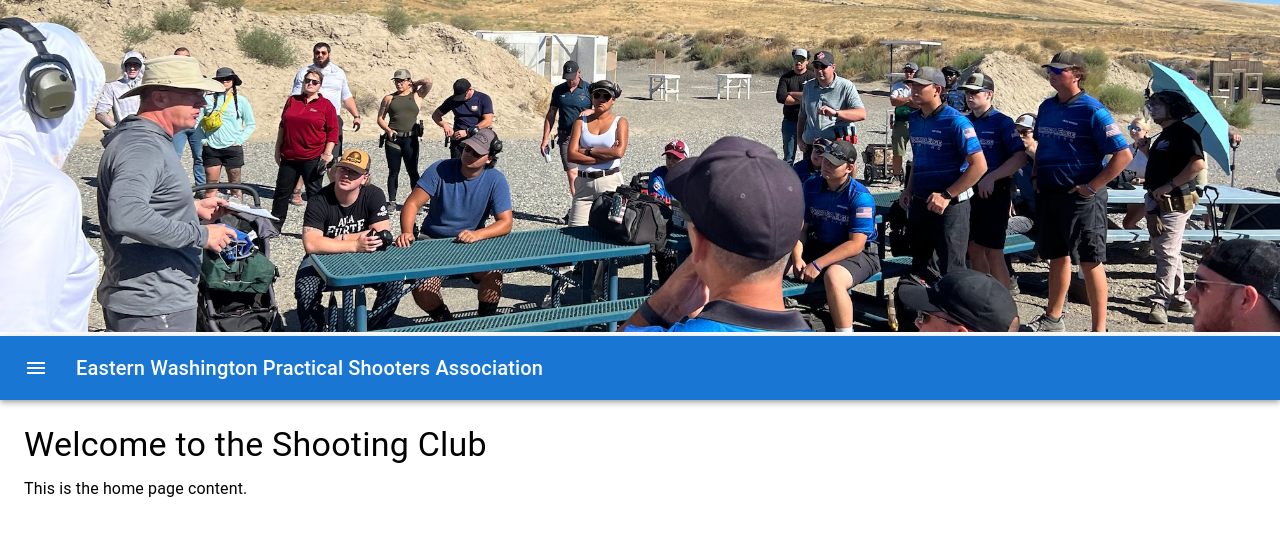
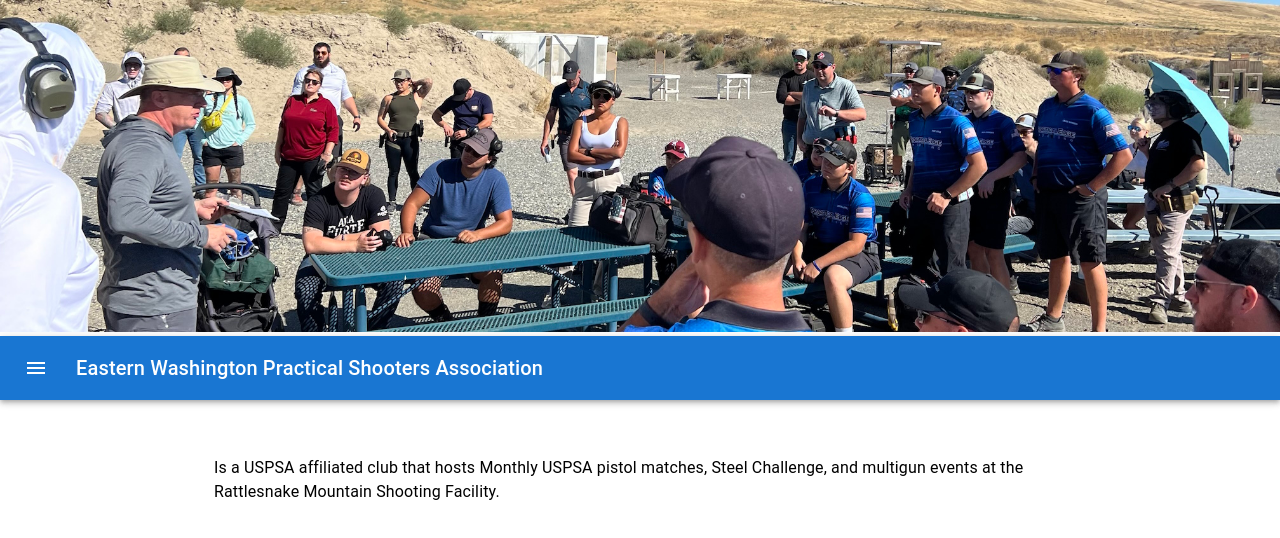
Before and after one commit to kevin-bensema/ewpsa, a React (Create React App) app: page / in a window 1280 px wide. Shown: the top 538 px of the page. Built offline with nearby package versions, Linux system fonts and the light colour scheme.

Commit message:
Added files

```diff
--- a/src/App.js
+++ b/src/App.js
@@ -22,6 +22,8 @@ import ListIcon from '@mui/icons-material/List';
 import DesktopOnlyMenuIcon from './Components/DesktopOnlyMenuIcon';
 import DesktopOnlyBanner from './Components/DesktopOnlyBanner';
 import LeagueScores2Gun from './LeagueScores2Gun';
+
+import Home from './Home';
 import Matches from './Matches';
 
 import UspsaExplainer from './MatchTypes/USPSA';
@@ -127,14 +129,7 @@ const App = () => {
     switch(selectedPage) {
       case 'Home':
         return (
-          <Box>
-            <Typography variant="h4" component="h1" gutterBottom>
-              Welcome to the Shooting Club
-            </Typography>
-            <Typography variant="body1">
-              This is the home page content.
-            </Typography>
-          </Box>
+          <Home />
         );
       case 'Our Match Schedule':
         return (
--- a/src/Home.js
+++ b/src/Home.js
@@ -5,10 +5,8 @@ const Home = () => {
     return (
         <Container maxWidth = "md">
             <Box sx={{ my: 4 }}>
-                <Typography variant="h3">Welcome to the EWPSA Website</Typography>
-
                 <Typography variant="body1" paragraph>
-                    The Eastern Washington Practical Shooters Association (EWPSA) is a USPSA affiliated club located in Benton City, Washington.
+                Is a USPSA affiliated club that hosts Monthly USPSA pistol matches, Steel Challenge, and multigun events at the Rattlesnake Mountain Shooting Facility.
                 </Typography>
             </Box>
         </Container>
```
Also changed, not shown: package.json (+8 -2 lines), public/manifest.json, 1 other file (tests, documents, lock files or other folders).
